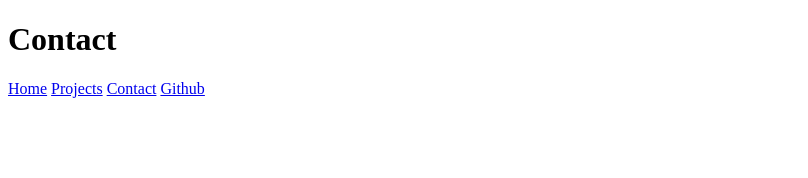
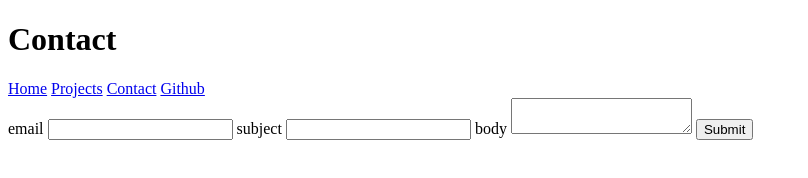
Before and after one commit to MattTokunaga/portfolio, a plain HTML site: page contact/index.html in a window 1280 px wide. Shown: the whole page, without its empty margins (0-808 px from the left). Drawn offline with Linux system fonts and the light colour scheme.

Commit message:
added email form (step 7)

```diff
--- a/contact/index.html
+++ b/contact/index.html
@@ -13,5 +13,17 @@
         <a href="index.html">Contact</a>
         <a href="https://github.com/matttokunaga" target="_blank">Github</a>
     </nav>
+    <form action="mailto:m2tokunaga@ucsd.edu" method="post" enctype="text/plain">
+        <label for="email">email
+            <input type="email" name="email">
+        </label>
+        <label for="subject">subject
+            <input type="text" name="subject">
+        </label>
+        <label for="body">body
+            <textarea name="body" id=""></textarea>
+        </label>
+        <button>Submit</button>
+    </form>
 </body>
 </html>
```
